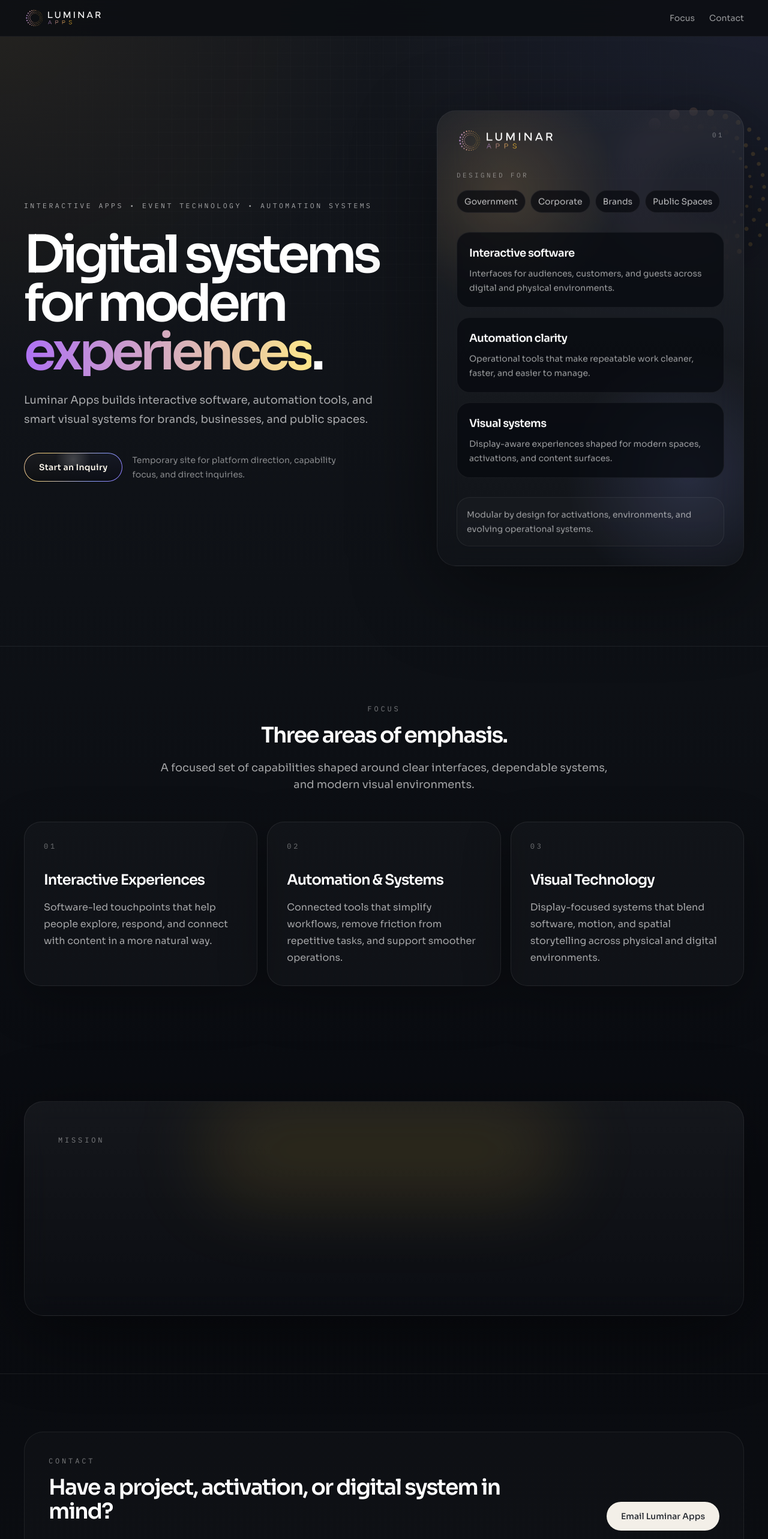
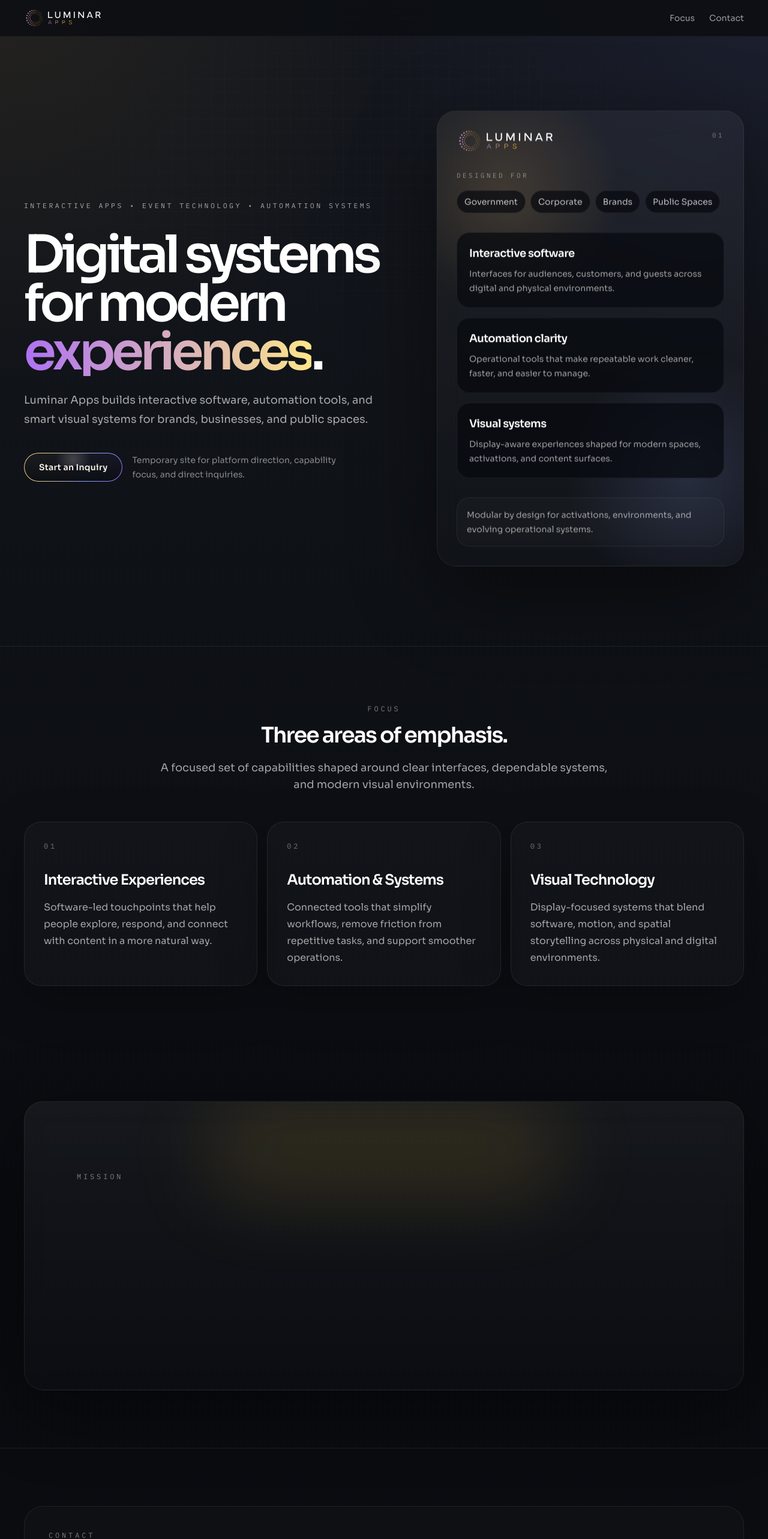
Before and after one commit to LMNRGroup/LuminarAppsWebsite, a Next.js app: page / in a window 1280 px wide. Shown: the top 2566 px of the page at 60% size. Built offline with nearby package versions, Linux system fonts and the light colour scheme.

Commit message:
Center mission card content

```diff
--- a/src/components/landing-page.tsx
+++ b/src/components/landing-page.tsx
@@ -1,7 +1,6 @@
 "use client";
 
-import { motion, useReducedMotion, useScroll, useTransform } from "framer-motion";
-import { BrandIconSvg } from "@/components/brand-icon-svg";
+import { motion, useReducedMotion } from "framer-motion";
 import { BrandLogo } from "@/components/brand-logo";
 import { FocusCard } from "@/components/focus-card";
 import { Reveal } from "@/components/reveal";
@@ -64,10 +63,6 @@ const audienceAreas = [
 export function LandingPage() {
   const shouldReduceMotion = useReducedMotion();
   const year = new Date().getFullYear();
-  const { scrollY } = useScroll();
-  const iconY = useTransform(scrollY, [0, 900], [0, 120]);
-  const iconScale = useTransform(scrollY, [0, 900], [1, 0.78]);
-  const iconOpacity = useTransform(scrollY, [0, 500, 1000], [0.16, 0.12, 0.04]);
 
   return (
     <div id="top" className="relative isolate min-h-screen overflow-x-clip">
@@ -81,19 +76,6 @@ export function LandingPage() {
           radius={shouldReduceMotion ? 0 : 5}
           width={22}
         />
-        <motion.div
-          aria-hidden="true"
-          className="absolute right-[-4.5rem] top-[7.5rem] hidden lg:block"
-          style={
-            shouldReduceMotion
-              ? undefined
-              : { opacity: iconOpacity, scale: iconScale, y: iconY }
-          }
-        >
-          <div className="rounded-full bg-[radial-gradient(circle_at_center,rgba(18,20,28,0.12),transparent_72%)] p-10">
-            <BrandIconSvg size={300} />
-          </div>
-        </motion.div>
       </div>
 
       <header className="sticky top-0 z-50 border-b border-white/5 bg-[#0c0e13]/88 backdrop-blur-xl">
@@ -122,7 +104,7 @@ export function LandingPage() {
       </header>
 
       <main className="relative z-10">
-        <section className="snap-section border-b border-white/8">
+        <section className="border-b border-white/8">
           <div className="mx-auto grid w-full max-w-7xl gap-12 px-6 py-10 sm:gap-16 sm:px-8 sm:py-24 lg:grid-cols-[minmax(0,1.08fr)_minmax(320px,0.92fr)] lg:items-center lg:gap-20 lg:px-10 lg:py-32">
             <Reveal className="max-w-3xl">
               <p className="mono-copy mx-auto max-w-[17.5rem] text-center text-[0.57rem] uppercase leading-[1.7] tracking-[0.14em] text-white/62 sm:mx-0 sm:max-w-none sm:text-left sm:text-[0.72rem] sm:leading-normal sm:tracking-[0.3em]">
@@ -214,7 +196,7 @@ export function LandingPage() {
           </div>
         </section>
 
-        <section id="focus" className="snap-section py-20 sm:py-24">
+        <section id="focus" className="py-20 sm:py-24">
           <div className="mx-auto w-full max-w-7xl px-6 sm:px-8 lg:px-10">
             <Reveal>
               <SectionHeading
@@ -242,15 +224,16 @@ export function LandingPage() {
         <section id="mission" className="snap-section py-20 sm:py-24">
           <div className="mx-auto w-full max-w-7xl px-6 sm:px-8 lg:px-10">
             <Reveal>
-              <div className="glass-panel relative overflow-hidden rounded-[2rem] border border-white/7 p-8 shadow-[0_32px_120px_rgba(0,0,0,0.44)] sm:p-10 lg:p-14">
+              <div className="glass-panel relative overflow-hidden rounded-[2rem] border border-white/7 px-8 py-10 shadow-[0_32px_120px_rgba(0,0,0,0.44)] sm:px-10 sm:py-12 lg:px-14 lg:py-16">
                 <div className="pointer-events-none absolute inset-x-1/4 top-0 h-40 rounded-full bg-amber-300/12 blur-3xl" />
-                <p className="mono-copy relative text-xs uppercase tracking-[0.32em] text-white/45">
+                <div className="relative mx-auto flex min-h-[20rem] max-w-5xl flex-col justify-center lg:min-h-[22rem]">
+                  <p className="mono-copy text-center text-xs uppercase tracking-[0.32em] text-white/45 lg:text-left">
                     Mission
                   </p>
-                <p className="relative mt-6 max-w-5xl text-3xl leading-tight tracking-[-0.05em] text-white sm:text-4xl lg:text-[2.9rem] lg:leading-[1.1]">
+                  <p className="mt-6 text-center text-3xl leading-tight tracking-[-0.05em] text-white sm:text-4xl lg:text-left lg:text-[2.9rem] lg:leading-[1.1]">
                     <TypewriterText
                       characterDelay={24}
-                    className="min-h-[6.5em] sm:min-h-[5.2em] lg:min-h-[3.4em]"
+                      className="min-h-[7.2em] sm:min-h-[5.8em] lg:min-h-[3.7em]"
                       highlightWords={["intuitive", "immersive", "scalable"]}
                       highlightVariant="kinetic"
                       sessionKey="luminar-apps-mission-typewriter"
@@ -262,14 +245,12 @@ export function LandingPage() {
                     />
                   </p>
                 </div>
+              </div>
             </Reveal>
           </div>
         </section>
 
-        <section
-          id="contact"
-          className="snap-section border-t border-white/8 py-20 sm:py-24"
-        >
+        <section id="contact" className="border-t border-white/8 py-20 sm:py-24">
           <div className="mx-auto w-full max-w-7xl px-6 sm:px-8 lg:px-10">
             <Reveal>
               <div className="rounded-[2rem] border border-white/7 bg-white/[0.018] p-8 sm:p-10 lg:flex lg:items-end lg:justify-between lg:gap-10">
```
Lines whose indentation alone changed are shown as unchanged.
